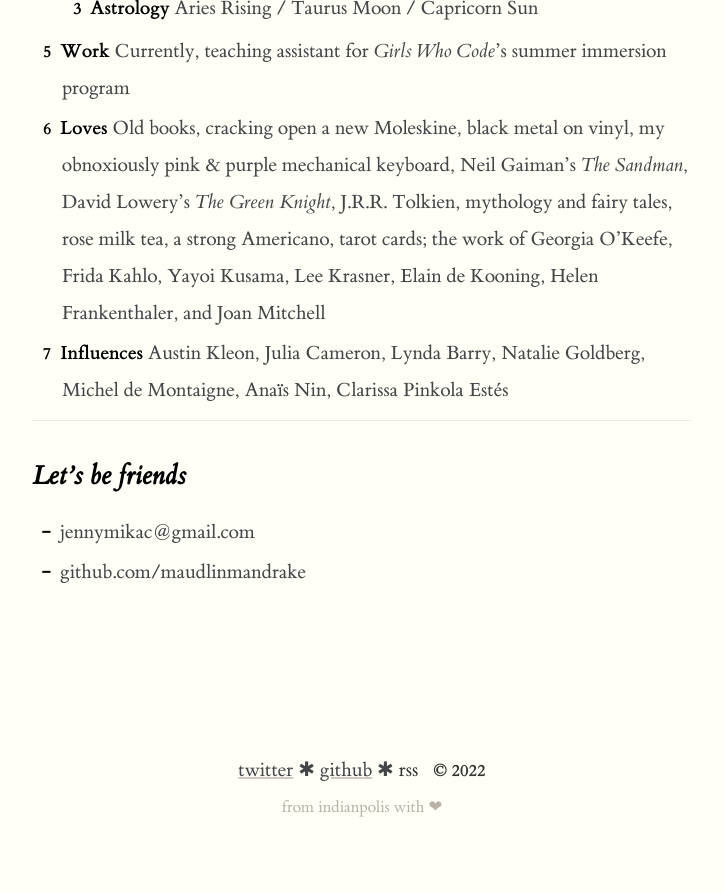
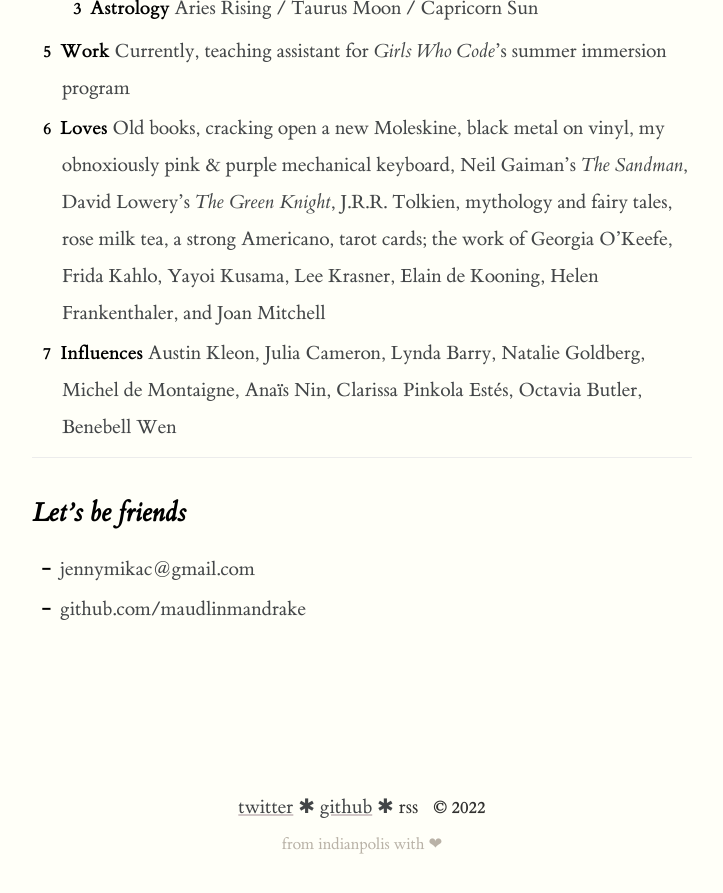
Before and after one commit to maudlinmandrake/hypertext-journal, a Jekyll site: the page built from about.md, in a window 1280 px wide and 900 px high, scrolled down 1242 px. Shown: the top 893 px of the window, without its empty margins (278-1001 px from the left). Built offline with Jekyll 4.4.1, drawn with Linux system fonts in a browser that asks for light colours; before the commit the page ends 2105 px from its top, so only the background shows below that.

Commit message:
Update about.md

```diff
--- a/about.md
+++ b/about.md
@@ -22,7 +22,7 @@
     3. **Astrology** Aries Rising / Taurus Moon / Capricorn Sun
 5. **Work** Currently, teaching assistant for _Girls Who Code_'s summer immersion program
 6. **Loves** Old books, cracking open a new Moleskine, black metal on vinyl, my obnoxiously pink & purple mechanical keyboard, Neil Gaiman's _The Sandman_, David Lowery's _The Green Knight_, J.R.R. Tolkien, mythology and fairy tales, rose milk tea, a strong Americano, tarot cards; the work of Georgia O'Keefe, Frida Kahlo, Yayoi Kusama, Lee Krasner, Elain de Kooning, Helen Frankenthaler, and Joan Mitchell
-7. **Influences** Austin Kleon, Julia Cameron, Lynda Barry, Natalie Goldberg, Michel de Montaigne, Anaïs Nin, Clarissa Pinkola Estés
+7. **Influences** Austin Kleon, Julia Cameron, Lynda Barry, Natalie Goldberg, Michel de Montaigne, Anaïs Nin, Clarissa Pinkola Estés, Octavia Butler, Benebell Wen
 
 
 ***
```
